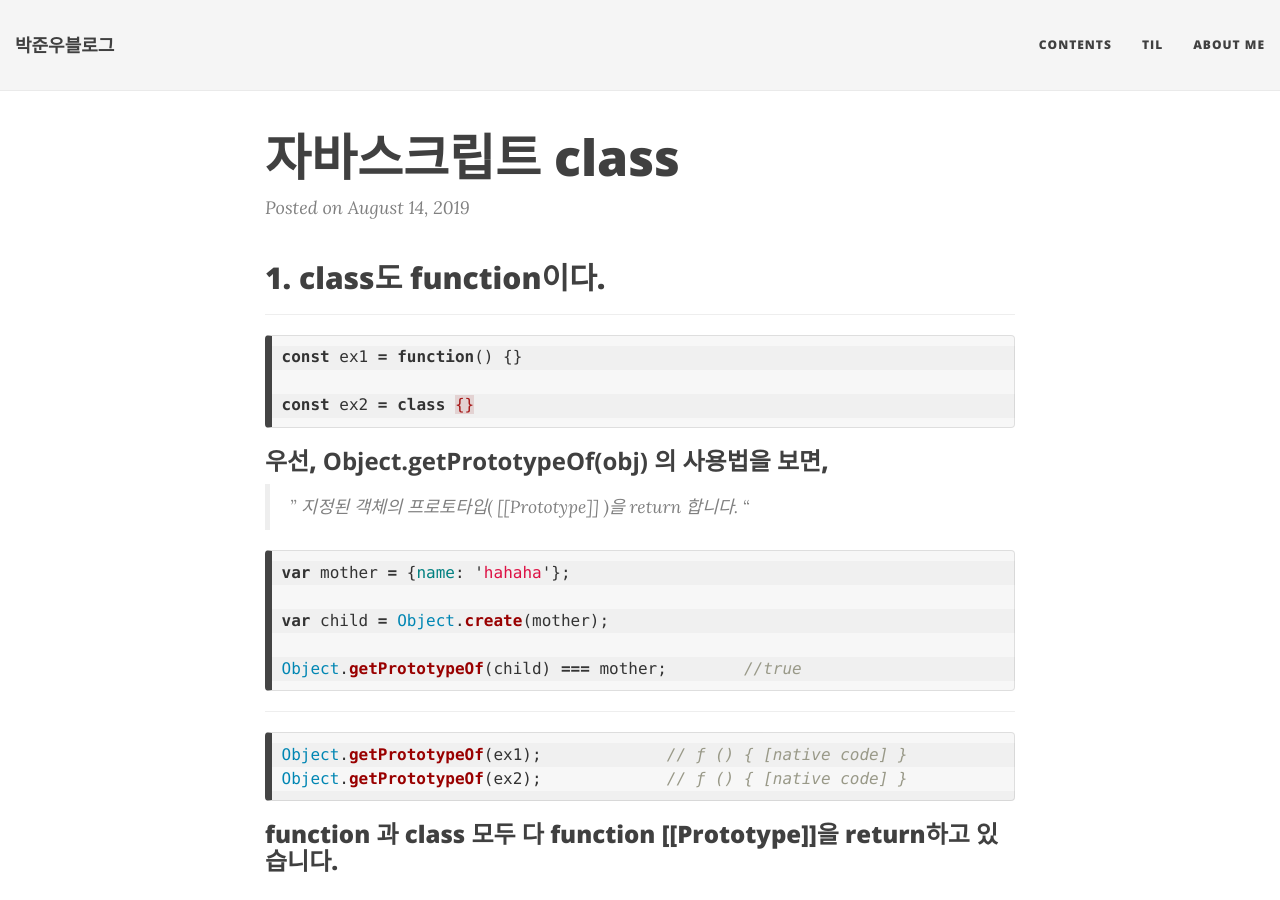
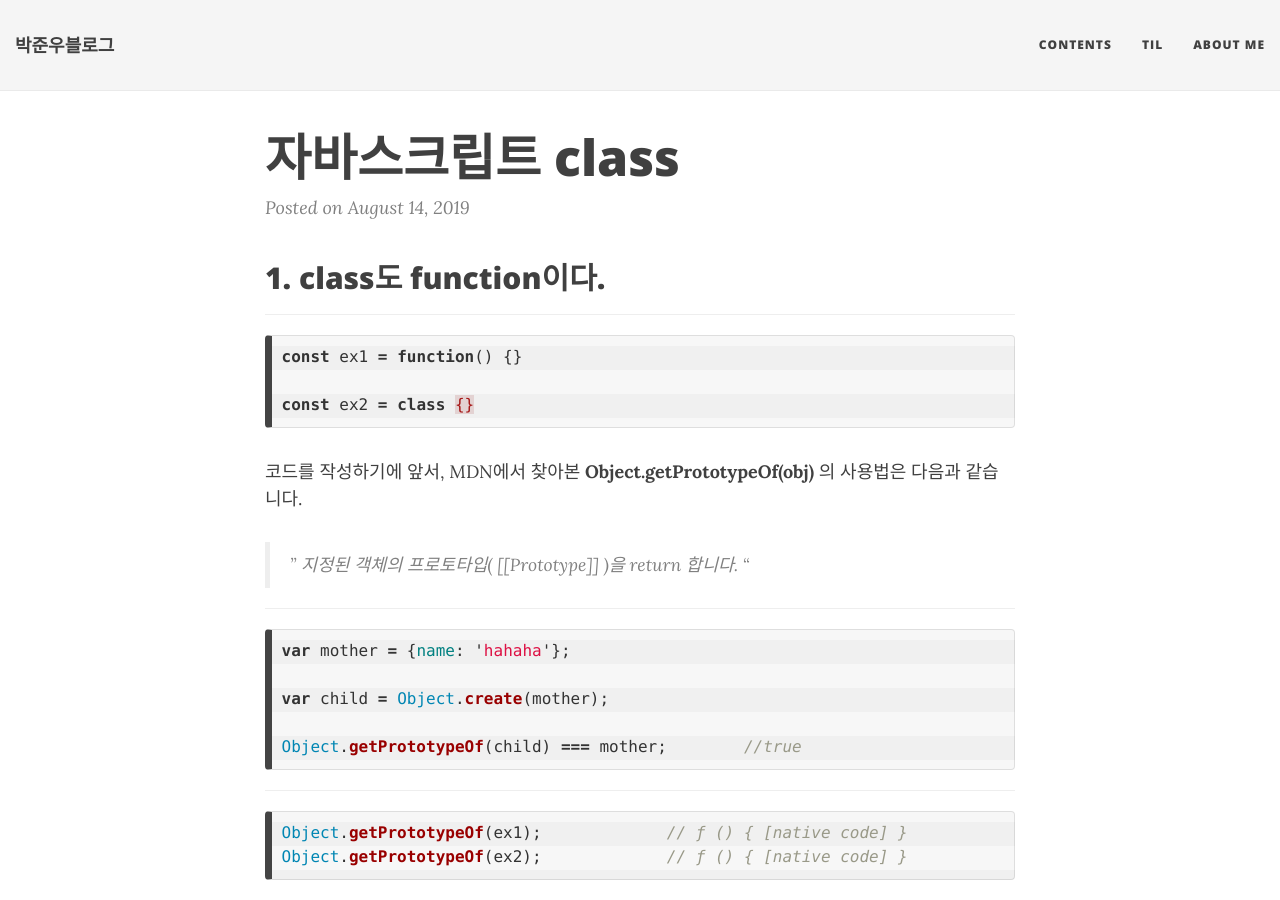
Before and after one commit to JUNWOO45/junwoo45.github.io.archived, a Jekyll site: the page built from _posts/2019-08-14-class.md, in a window 1280 px wide and 900 px high. Built offline with Jekyll 4.4.1, drawn with Linux system fonts in a browser that asks for light colours; nearby versions of some CDN libraries.

Commit message:
class 가독성 향상

````diff
--- a/_posts/2019-08-14-class.md
+++ b/_posts/2019-08-14-class.md
@@ -16,13 +16,11 @@ const ex1 = function() {}
 const ex2 = class {}
 ```
 
-
-
-### 우선, **Object.getPrototypeOf(obj)** 의 사용법을 보면,
-
-
+코드를 작성하기에 앞서, MDN에서 찾아본 **Object.getPrototypeOf(obj)** 의 사용법은 다음과 같습니다.
 
 > " 지정된 객체의 프로토타입(  [[Prototype]]  )을 return 합니다. "
+
+---
 
 ```javascript
 var mother = {name: 'hahaha'};
````
